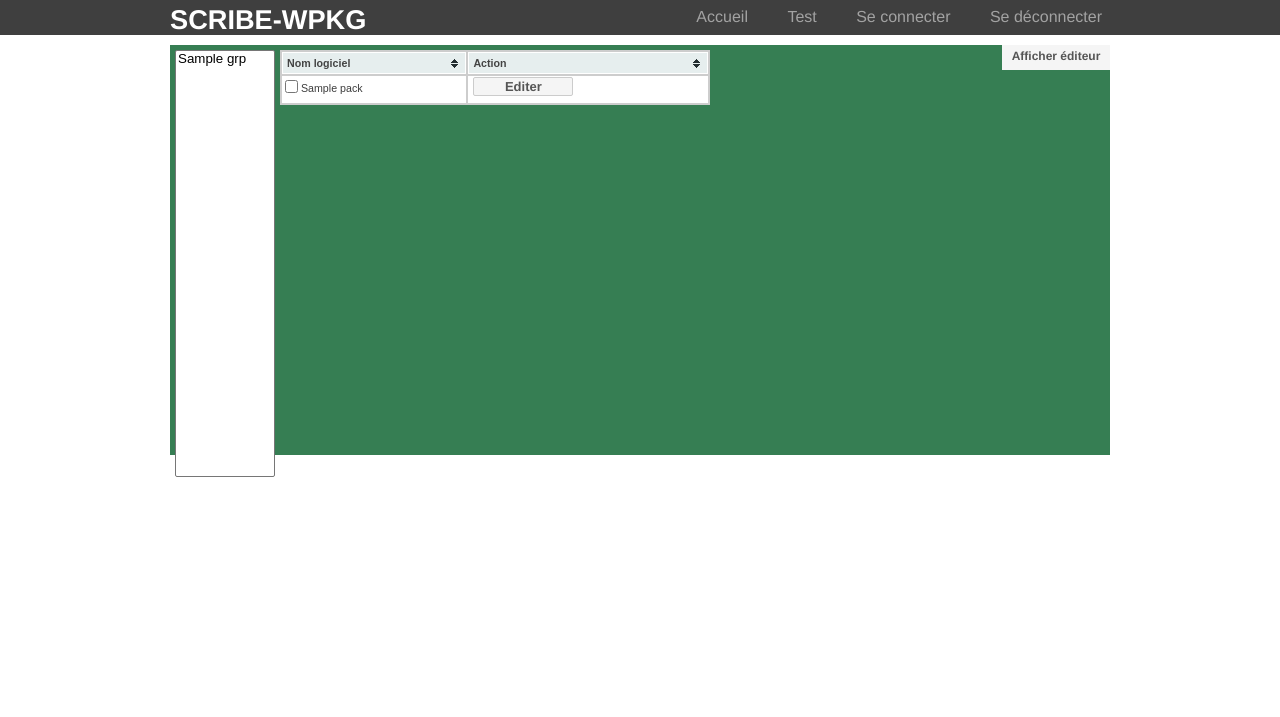
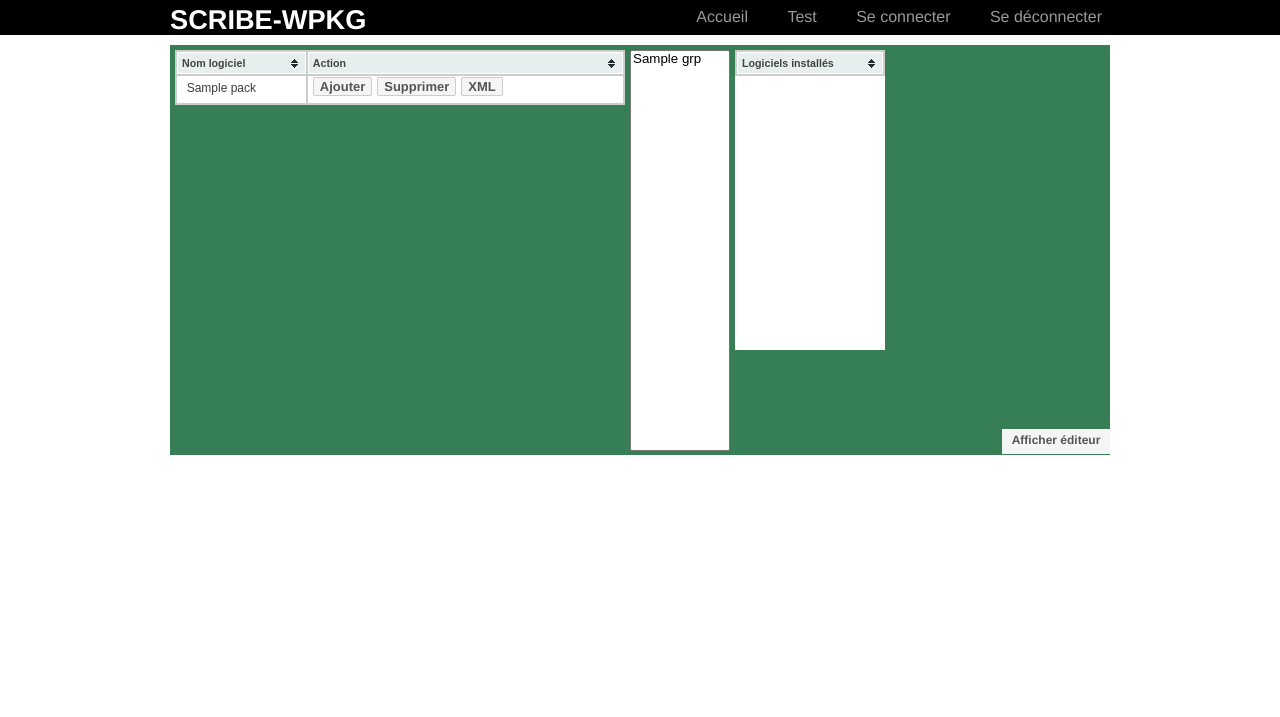
Before and after one commit to Vnicolas/ScribePKG, a Flask app: template app/templates/test.html in a window 1280 px wide. Shown: the top 717 px of the page. Before the commit the page ends 477 px from the top, so only its background shows below. Run offline with Flask 2, Linux system fonts and the light colour scheme; the template is opened without the code that fills it: most values are stand-ins (such as "Sample title", 1, 10 or a date in 2020); lists and menus that the app fills with data are empty; parts of the project's set-up code (start-up, migrations or seed data) failed here and were passed over; some libraries are stand-ins or nearby versions.

Commit message:
modifs presentation

```diff
--- a/app/static/css/main.css
+++ b/app/static/css/main.css
@@ -3,17 +3,13 @@ body {
   padding: 0;
   font-family: "Helvetica Neue", Helvetica, Arial, sans-serif;
   color: #FFF;
+  overflow-y: scroll; /* Evite un déclage des élements à gauche quand la scrollbar apparaît */
 }
 
-/*
- * Create dark grey header with a white logo
- */
-
 header {
-  background-color: #2B2B2B;
+  background-color: #000;
   height: 35px;
   width: 100%;
-  opacity: .9;
   margin-bottom: 10px;
 }
 
@@ -30,10 +26,6 @@ header h1.logo:hover {
   color: #fff;
   text-decoration: none;
 }
-
-/*
- * Center the body content
- */
 
 .container {
   width: 940px;
@@ -60,9 +52,6 @@ h3 {
   letter-spacing: -1px;
   color: #999;
 }
-/*
- * Display navigation links inline
- */
 
 .menu {
   float: right;
@@ -83,6 +72,12 @@ color: #999;
 text-decoration: none;
 }
 
+.menu li a:hover {
+color: #FFF;
+text-decoration: underline;
+}
+
+
 #editor {
 height: 500px;
 width: 938px;
@@ -98,10 +93,10 @@ border-color: #000;
 
 #logiciels{
 height:401px;
-width: 430px;
+width: 450px;
 display:inline-block;
 overflow:auto;
-margin-left: 110px;
+margin-left: 5px;
 margin-top: 5px;
 }
 
@@ -140,6 +135,7 @@ label {
     padding-left: 15px;
     text-indent: -15px;
     padding-top: 4px;
+    font-size: 12px;
 }
 
 label input {
@@ -156,6 +152,7 @@ label input {
 
 #Listegrp{
 width: 100px;
+height: 401px;
 overflow: auto;
 margin-left: 5px;
 margin-top: 5px;
@@ -170,6 +167,7 @@ position: absolute;
   border-color: black;
   background-color: black;
   padding: 3px;
+  height: 15px;
 }
 
 #edit{
@@ -181,7 +179,7 @@ position: absolute;
 #loader{
   position: fixed;
   z-index: 10;
-  margin-left: 30%;
+  margin-left: 28.7%;
   top: 40%;
   padding: 20px;
   background-color: #FFF;
@@ -205,7 +203,7 @@ position: absolute;
 }
 
 .boutonsave:hover {
-  background:#d34836;
+  background:#FF483D;
   color: #FFF;
 }
 
@@ -214,7 +212,6 @@ position: absolute;
   background:#f5f5f5;
   color:#555;
   border-radius:2px;
-  width:100px;
   border:1px solid #ccc;
   cursor: pointer;
   margin-left: 2px;
@@ -225,12 +222,41 @@ position: absolute;
   color: #FFF;
 }
 
+.boutonsupp{
+  font:bold 13px Helvetica;
+  background:#f5f5f5;
+  color:#555;
+  border-radius:2px;
+  border:1px solid #ccc;
+  cursor: pointer;
+  margin-left: 2px;
+}
+
+.boutonsupp:hover {
+  background:rgb(164, 25, 25);
+  color: #FFF;
+}
+
+.boutonadd{
+  font:bold 13px Helvetica;
+  background:#f5f5f5;
+  color:#555;
+  border-radius:2px;
+  border:1px solid #ccc;
+  cursor: pointer;
+  margin-left: 2px;
+}
+
+.boutonadd:hover {
+  background:rgb(22, 124, 18);
+  color: #FFF;
+}
+
 #vuediteur{
-
-  height: 45px;
   width: 110px;
-  display: inline;
+  display: block;
   float: right;
+  margin-top: 384px;
 }
 
 #radioedit{
@@ -261,3 +287,59 @@ position: absolute;
   background:#DA8626;
   color: #FFF;
 }
+
+#block{
+position: absolute;
+background: rgb(0, 0, 0);
+opacity: 0.65;
+z-index: 9;
+height: 970px;
+width: 940px;
+visibility: hidden;
+}
+
+:checked + span {
+background-color: yellow;
+}
+
+#installed {
+  height: 300px;
+  width: 150px;
+  position: absolute;
+  background-color: #FFF;
+  color: #FFF;
+  margin-left: 565px;
+  margin-top: 5px;
+  text-align: left;
+  overflow: auto;
+}
+
+#installed::-webkit-scrollbar {
+
+  width: 5px; /*largeur de la scrollbar verticale*/
+  height: 5px; /*hauteur de la scrollbar horizontale*/
+}
+
+#installed::-webkit-scrollbar-track {
+  background-color: #FFFFFF; /*couleur du fond de la scrollbar*/
+}
+
+#installed::-webkit-scrollbar-thumb { /*la petite bande qui monte/descend*/
+  background-color: #000000 ;
+
+}
+
+::-webkit-scrollbar {
+
+  width: 8px; /*largeur de la scrollbar verticale*/
+  height: 5px; /*hauteur de la scrollbar horizontale*/
+}
+
+::-webkit-scrollbar-track {
+  background-color: #FFFFFF; /*couleur du fond de la scrollbar*/
+}
+
+::-webkit-scrollbar-thumb { /*la petite bande qui monte/descend*/
+  background-color: #000000 ;
+
+}
--- a/app/static/css/style.css
+++ b/app/static/css/style.css
@@ -13,6 +13,7 @@ table.tablesorter thead tr th, table.tablesorter tfoot tr th {
 	padding: 4px;
 	color: #444;
 }
+
 table.tablesorter thead tr .header {
 	background-image: url(../img/bg.gif);
 	background-repeat: no-repeat;
@@ -25,14 +26,6 @@ table.tablesorter tbody td {
 	background-color: #FFF;
 	vertical-align: top;
 }
-.nomlogiciel:hover {
-  background-color: rgb(114, 182, 114);
-}
-
-.nomlogiciel2 {
-  background-color: rgb(114, 182, 114);
-}
-
 
 table.tablesorter tbody tr.odd td {
 	background-color:#F0F0F6;
--- a/app/templates/layout.html
+++ b/app/templates/layout.html
@@ -7,40 +7,23 @@
     <script type=text/javascript src="{{ url_for('static', filename='js/jquery-1.9.1.min.js') }}"></script>
     <script type=text/javascript src="{{ url_for('static', filename='js/jquery.tablesorter.min.js') }}"></script>
 
-
-<script>
-$(document).ready(function(){
-  {% for shortname in packs %}
-    $("#{{ shortname }}").change(function(){
-
-if (document.getElementById('{{ shortname }}').checked == true)
-        {
-        document.getElementById('nomlogiciel{{ packs.index(shortname) }}').style.backgroundColor='rgb(114, 182, 114)';
-        }
-else
-        {
-        document.getElementById('nomlogiciel{{ packs.index(shortname) }}').style.backgroundColor='#FFF';
-        }
-});
-    {% endfor %}
-});
-</script>
-
-
 <script language="Javascript">
 $(document).ready(function()
     {
         $("#myTable").tablesorter();
+        $("#myTable2").tablesorter();
     }
 );
 jQuery.ajaxSettings.traditional = true;
   $(document).ready(function(){
     $("input#save").click(function(){
+      $("#block").css('visibility','visible');
       $("#loader").css('visibility','visible');
       $.getJSON($SCRIPT_ROOT + '/_savefile', {
       code: editor.getValue(),
       path: $("#dossier").text()
       }, function(data){
+        $("#block").css('visibility','hidden');
         $("#loader").css('visibility','hidden');
         alert('Texte enregistré');
       });
@@ -60,13 +43,12 @@ jQuery.ajaxSettings.traditional = true;
       lgrp: $("select#Listegrp").val()
       }, function(data){
         var soft = data.profile;
-        var cases = $("#logiciels").find(':checkbox');
-        cases.attr('checked', false);
+        var text = document.getElementById('installed2');
+        text.innerHTML='';
+        var n=0;
         for(var i= 0; i < soft.length; i++)
         {
-          val = soft[i];
-          $('#'+val).attr('checked', true);
-
+          text.innerHTML ="<tr><td class='nomlogiciel'>" + soft[i-1] + "</td></tr>" + "<tr><td class='nomlogiciel'>" + soft[i] + "</td></td>";
         };
       });
     });
--- a/app/templates/test.html
+++ b/app/templates/test.html
@@ -2,11 +2,21 @@
 {% block content %}
 
 <div class="jumbo">
-<select multiple="multiple" size="25" id="Listegrp">
-        {% for grp in grps %}
-        <option value="{{ grp }}" name="{{ grp }}">{{ grp }}</option>
-        {% endfor %}
-</select>
+    <div id="block"></div>
+        <div id="installed">
+            <table id="myTable2" class="tablesorter">
+<thead>
+<tr>
+    <th>Logiciels installés</th>
+</tr>
+</thead>
+<tbody id="installed2">
+
+</tbody>
+</table>
+
+        </div>
+
 <div id="logiciels">
     <table id="myTable" class="tablesorter">
 <thead>
@@ -18,25 +28,34 @@
 <tbody>
 {% for shortname in packs %}
 <tr>
-    <td id="nomlogiciel{{ packs.index(shortname) }}" class="nomlogiciel"><label><input type="checkbox" id="{{ shortname }}" ><span>  {{ shortname }}</span></label></td>
-    <td><input type="button" class="boutonedit" id="{{ packs.index(shortname) }}" name="packages/{{ shortname }}.xml" value="Editer"></td>
+    <td id="nomlogiciel{{ packs.index(shortname) }}" class="nomlogiciel"><label><span>&nbsp;&nbsp;{{ shortname }}</span></label></td>
+    <td><input type="button" class="boutonadd" id="" name="ajouter" value="Ajouter" >
+    <input type="button" class="boutonsupp" id="" name="supprimer" value="Supprimer" >
+    <input type="button" class="boutonedit" id="{{ packs.index(shortname) }}" name="packages/{{ shortname }}.xml" value="XML" >
+</td>
 </tr>
 {% endfor %}
 </tbody>
 </table>
 </div>
+<select multiple="multiple" size="25" id="Listegrp">
+        {% for grp in grps %}
+        <option value="{{ grp }}" name="{{ grp }}">{{ grp }}</option>
+        {% endfor %}
+</select>
 <div id="vuediteur">
 <label id="radioedit">Afficher éditeur</label>
 <label id="radioedit2">Masquer éditeur</label>
 </div>
 
 <div id="editeur">
-    <div id="dossier">--> Editeur XML : cliquez sur le bouton " Editer " correspondant au logiciel que vous voulez modifier</div>
-    <div id="editor" name="editor" ></div>
+    <div id="dossier"></div>
+    <div id="editor" name="editor" >--> Editeur XML : cliquez sur le bouton " Editer " correspondant au logiciel que vous voulez modifier</div>
     <input id="save" class="boutonsave"  type="submit" value="Enregistrer">
 </div>
 
-<div id="loader"><img src="{{ url_for('static', filename='img/ajax-loader.gif') }}"><div>
+<div id="loader"><img src="{{ url_for('static', filename='img/ajax-loader.gif') }}"></div>
+
 
 <script src="http://rawgithub.com/ajaxorg/ace-builds/master/src-noconflict/ace.js" type="text/javascript" charset="utf-8"></script>
 <script>
```
Lines whose indentation alone changed are shown as unchanged.
